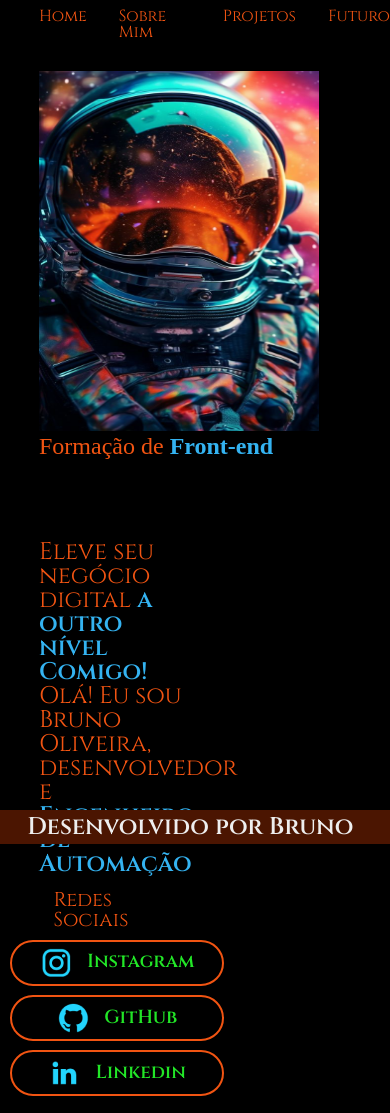
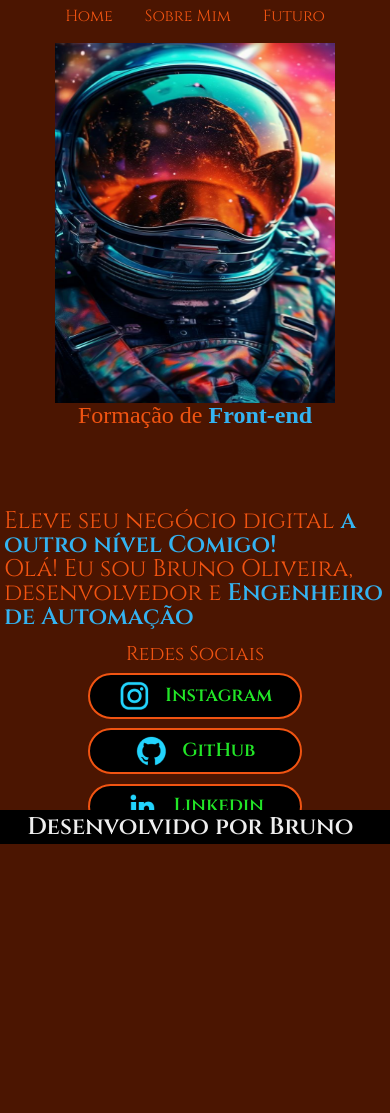
Before and after one commit to BrunoDMO/Aprendendo-GitHub, a plain HTML site: page htmls/index.html in a window 390 px wide. After the commit the page ends 863 px from the top, so only its background shows below. Drawn offline with Linux system fonts and the light colour scheme; a web font is replaced by a local one.

Commit message:
minor updates and refining mobile page @media

```diff
--- a/htmls/index.html
+++ b/htmls/index.html
@@ -13,7 +13,7 @@
         <nav class="link__menu">
             <a class="link__header" href="./index.html">Home</a>
             <a class="link__header" href="./about.html">Sobre Mim</a>
-            <a class="link__header" href="./pedido de casamento.html">Projetos</a>
+            <!-- <a class="link__header" href="./pedido de casamento.html">Projetos</a> -->
             <a class="link__header" href="./future.html">Futuro</a>
         </nav>
     </header>
@@ -52,8 +52,5 @@
     <footer>
         <p>Desenvolvido por Bruno</p>
     </footer>
-    <script>
-    //alert('Pagina carregada com sucesso!')
-    </script>
 </body>
 </html>
--- a/htmls/styles/style1.css
+++ b/htmls/styles/style1.css
@@ -10,11 +10,17 @@
     --cor-texto:#EEEEEE;
     --cor-hover:#4b1501;
 }
+
+header{
+    display: flex;
+    flex-flow: row nowrap;
+    padding: 2% 0% 0% 10%;
+}
 body {
     /* height: 100vh; */
     box-sizing: border-box;
     border: 0px solid var(--cor-primaria);
-    background-color: #000000;
+    background-color: var(--cor-secundaria);
     color: var(--cor-primaria);
 }
 
@@ -47,6 +53,8 @@ body {
     font-family: 'Cinzel', serif;
 }
 .imagem_mais_texto{
+    display: flex;
+    flex-direction: column;
     width: 100%;
     transition: 1s;
 }
@@ -117,11 +125,7 @@ button{
     font-size: 90%;
     transition: 1s;
 }
-header{
-    display: flex;
-    flex-flow: row nowrap;
-    padding: 2% 0% 0% 10%;
-}
+
 footer{
     position: fixed;
     width: 100%;
@@ -146,7 +150,35 @@ footer{
 }
 
 @media (max-width: 1200px) {
+    header{
+        justify-content: center;
+        align-items: center;
+        padding: 2% 0% 0% 0%;
+    }
+    body{
+        background-color: var(--cor-hover);
+    }
+    button{
+        background-color: var(--cor-hover);
+    }
     .apresentacao {
-        flex-flow: column-reverse nowrap;
+        padding: 5% 1%;
+        align-items: center;
+        justify-content: center;
+        flex-flow: column-reverse wrap;
+    }
+    .apresentacao__textos{
+        width: auto;
+    }
+    .ul{
+        display: flex;
+        flex-direction: column;
+    }
+    .imagem_mais_texto{
+        justify-content: center;
+        align-items: center;
+    }
+    footer{
+        background-color: var(--cor-secundaria);
     }
 }
```
